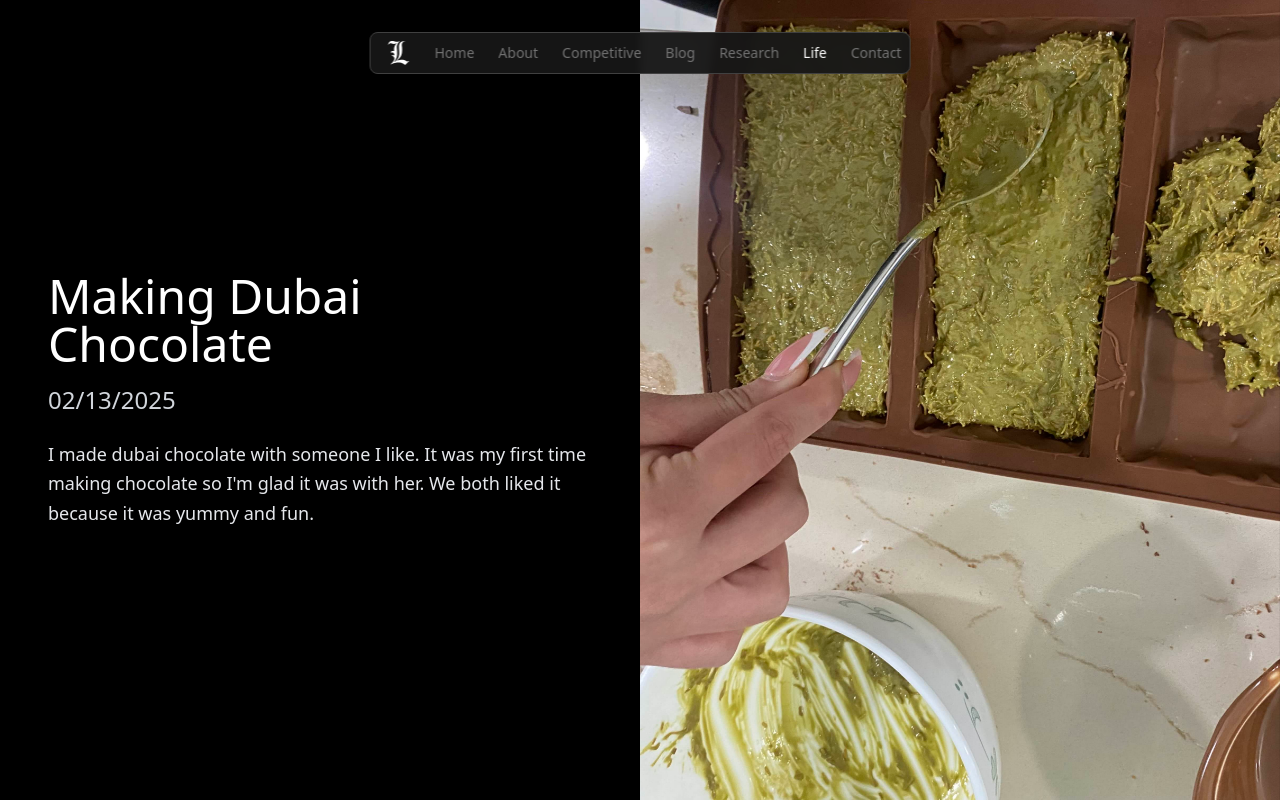
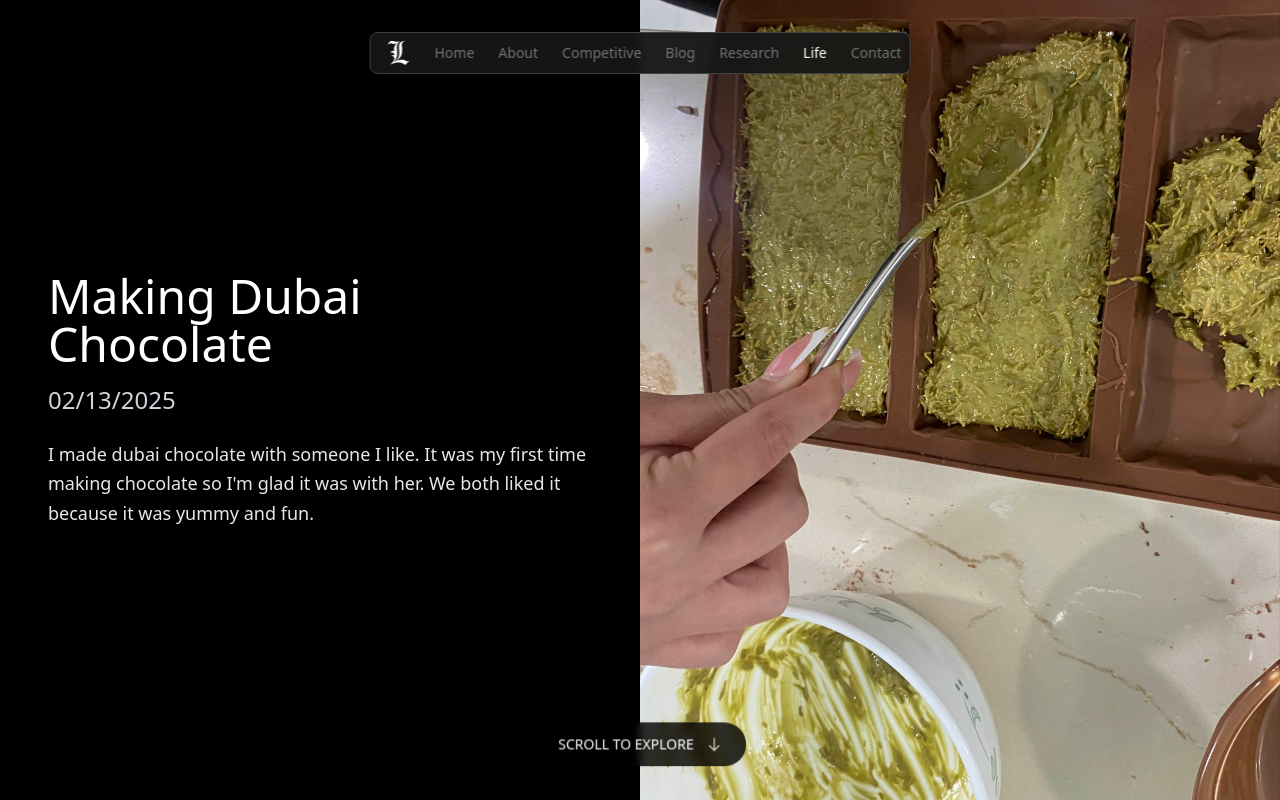
Before and after one commit to yushasama/koishiteru, a Next.js app: page /life in a window 1280 px wide. Built offline with nearby package versions, Linux system fonts and the light colour scheme.

Commit message:
feat: enhance life page scroll indicator and fix opacity
- Add down arrow to scroll indicator for better UX
- Remove section dimming - all sections maintain full opacity
- Simplify opacity logic for consistent visibility
- Optimize Next.js config by removing unused image settings

```diff
--- a/app/life/page.tsx
+++ b/app/life/page.tsx
@@ -65,10 +65,10 @@ const LifePage = () => {
     <div className="flex h-screen overflow-hidden bg-black text-white">
       {/* Scroll indicator */}
       {showScrollIndicator && (
-        <div className="fixed bottom-8 left-1/2 transform -translate-x-1/2 z-50 lg:hidden transition-opacity duration-500">
-          <div className="flex flex-col items-center text-white/60 animate-bounce">
-            <div className="text-xs mb-1">Scroll</div>
-            <svg className="w-4 h-4" fill="none" stroke="currentColor" viewBox="0 0 24 24">
+        <div className="fixed bottom-8 left-1/2 transform -translate-x-1/2 z-50 transition-opacity duration-500">
+          <div className="bg-black/80 backdrop-blur-sm rounded-full px-6 py-3 flex items-center space-x-3 text-white font-medium text-sm animate-bounce">
+            <span>SCROLL TO EXPLORE</span>
+            <svg className="w-4 h-4 animate-pulse" fill="none" stroke="currentColor" viewBox="0 0 24 24">
               <path strokeLinecap="round" strokeLinejoin="round" strokeWidth={2} d="M19 14l-7 7m0 0l-7-7m7 7V3" />
             </svg>
           </div>
@@ -86,14 +86,6 @@ const LifePage = () => {
       {lifeSections.map((s, i) => {
         const isEven = (i + 1) % 2 === 0;
 
-        const fade = mounted
-          ? i === activeIndex
-            ? 'opacity-100'
-            : 'opacity-0'
-          : i === 0
-          ? 'opacity-100'
-          : 'opacity-0';
-
         const cardColors = isEven ? 'bg-white text-black' : 'bg-black text-white';
         const subColor = isEven ? 'text-gray-700' : 'text-gray-300';
         const bodyColor = isEven ? 'text-gray-800' : 'text-gray-200';
@@ -101,7 +93,7 @@ const LifePage = () => {
         return (
           <section
             key={i}
-            className={`h-screen flex flex-col justify-center px-12 transition-opacity duration-400 ease-out ${fade} ${cardColors}`}
+            className={`h-screen flex flex-col justify-center px-12 transition-opacity duration-400 ease-out ${cardColors}`}
           >
             {/* Mobile polaroid layout */}
             <div className="lg:hidden mb-4 sm:mb-6 relative max-w-lg sm:max-w-xl mx-auto">
--- a/next.config.js
+++ b/next.config.js
@@ -18,11 +18,8 @@ const nextConfig = {
     ],
     // Image optimization settings
     formats: ['image/webp', 'image/avif'],
-    deviceSizes: [640, 750, 828, 1080, 1200, 1920, 2048, 3840],
-    imageSizes: [16, 32, 48, 64, 96, 128, 256, 384],
     minimumCacheTTL: 60 * 60 * 24 * 30, // 30 days
     dangerouslyAllowSVG: false,
-    contentSecurityPolicy: "default-src 'self'; script-src 'none'; sandbox;",
   },
   // Memory optimization for dev server
   experimental: {
```
